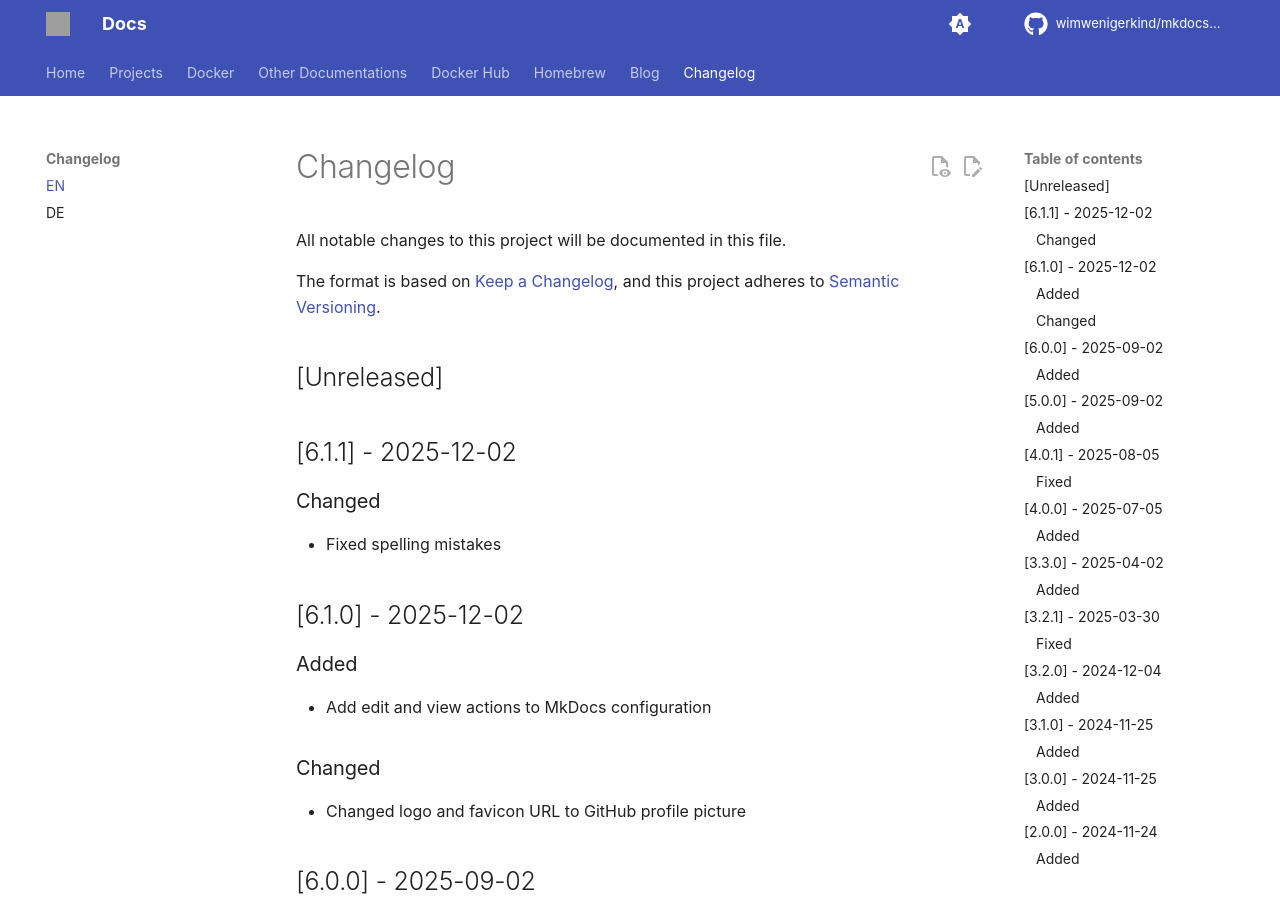
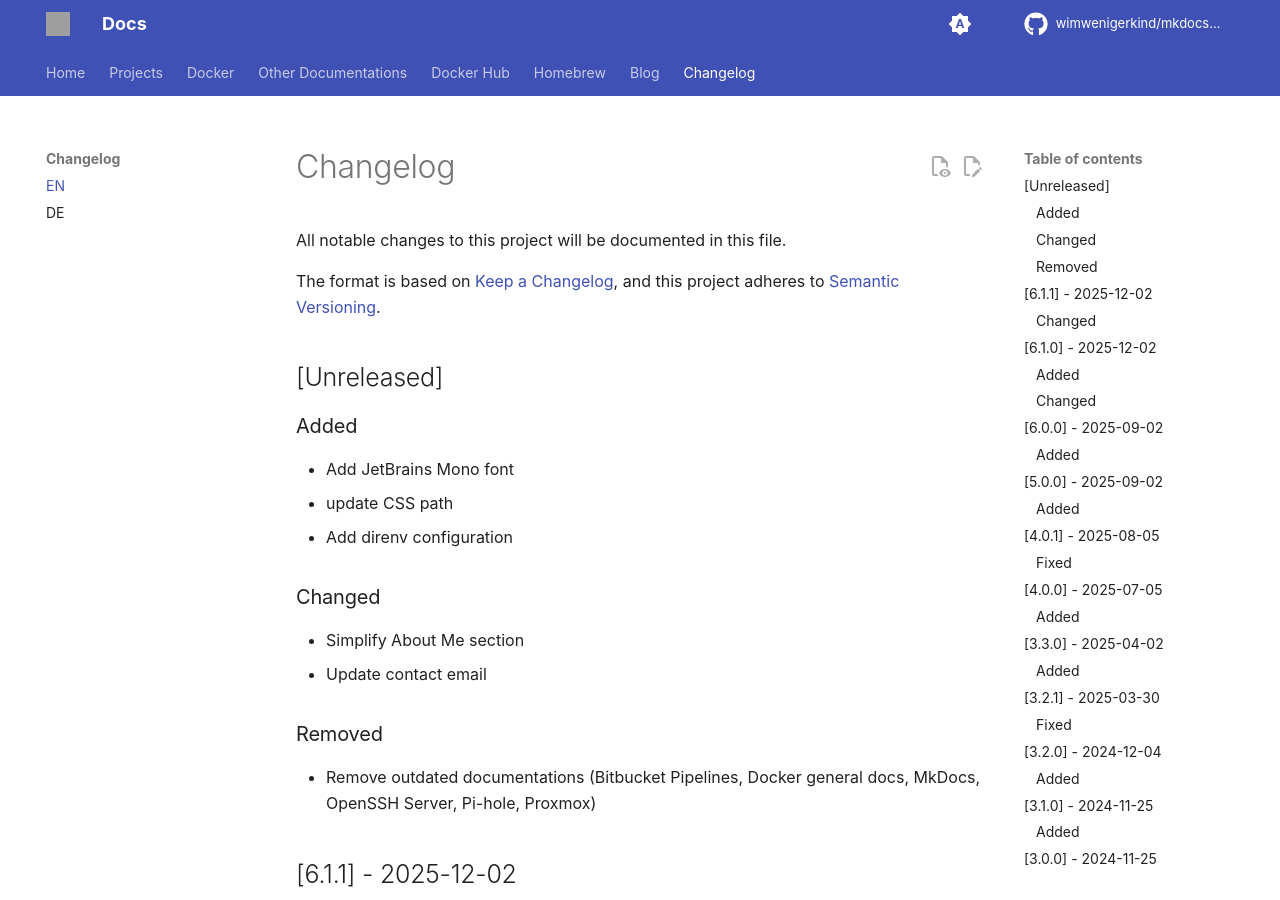
Before and after one commit to wimwenigerkind/mkdocs-wim-wenigerkind, an MkDocs documentation site: the page built from docs/changelog/en.md, in a window 1280 px wide and 900 px high. Built offline with MkDocs 1.6.1 and Material for MkDocs 9.7.7, drawn with Linux system fonts in a browser that asks for light colours; some web fonts are replaced; comment, search, counter and statistics services are not loaded; the version menu is left out; grey boxes are pictures that could not be loaded.

Commit message:
chore: update changelog

```diff
--- a/docs/changelog/en.md
+++ b/docs/changelog/en.md
@@ -6,6 +6,18 @@ The format is based on [Keep a Changelog](https://keepachangelog.com/en/1.1.0/),
 and this project adheres to [Semantic Versioning](https://semver.org/spec/v2.0.0.html).
 
 ## [Unreleased]
+
+### Added
+- Add JetBrains Mono font
+- update CSS path
+- Add direnv configuration
+
+### Changed
+- Simplify About Me section
+- Update contact email
+
+### Removed
+- Remove outdated documentations (Bitbucket Pipelines, Docker general docs, MkDocs, OpenSSH Server, Pi-hole, Proxmox)
 
 ## [6.1.1] - 2025-12-02
 
```
Also changed, not shown: docs/changelog/de.md (+12 -0 lines).
